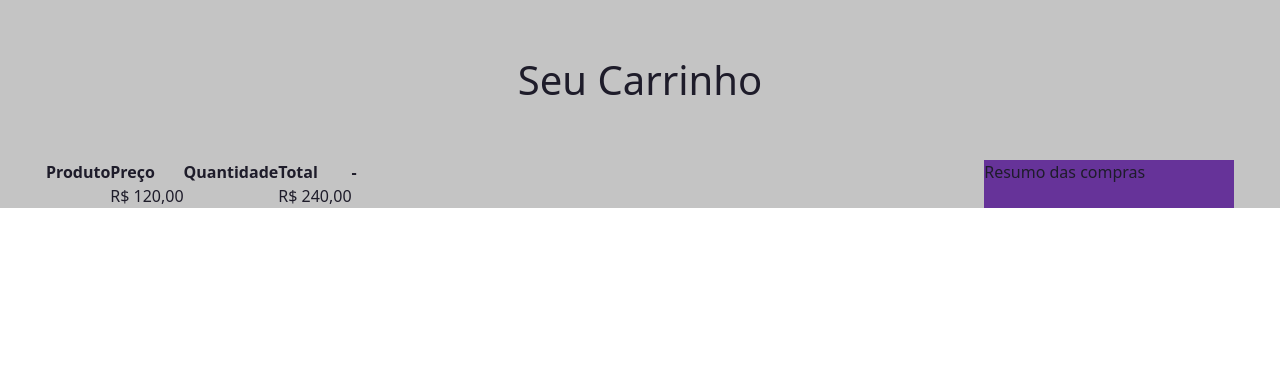
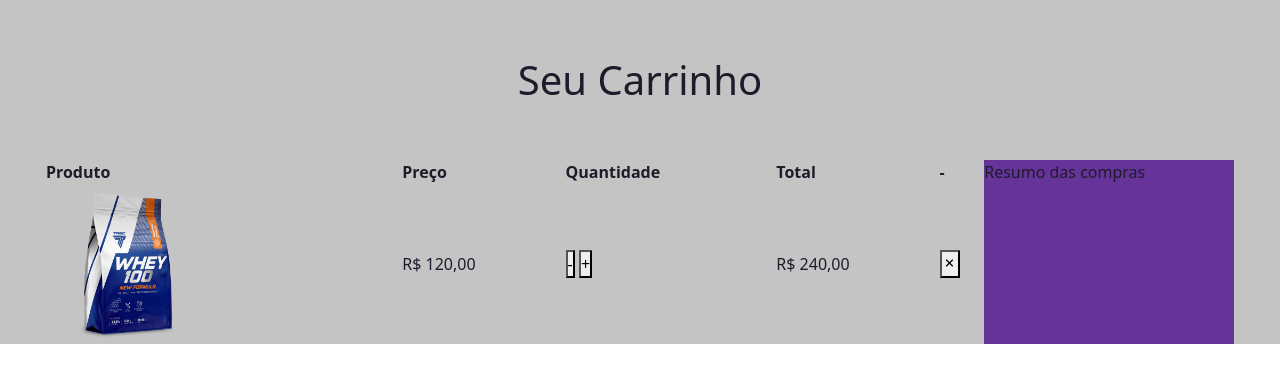
Before and after one commit to wheymarket-pucpr/wheymarket, a PHP site: page /carrinho.php in a window 1280 px wide; the page is wider, and only the part inside the window is pictured. Shown: the part 136-519 px from the top of that part. Run offline with PHP 8.4, Linux system fonts and the light colour scheme.

Commit message:
update carrinho

```diff
--- a/carrinho.php
+++ b/carrinho.php
@@ -40,11 +40,23 @@ session_start();
                 </tr>
                 </thead>
                 <tbody>
-                <td></td>
+                <td>
+                    <img class="product-image" src="./src/img/wheyn.webp">
+                </td>
                 <td>R$ 120,00</td>
-                <td></td>
+                <td>
+                    <div class="qty">
+                        <button>-</button>
+                        <span></span>
+                        <button>+</button>
+                    </div>
+                </td>
                 <td>R$ 240,00</td>
-                <td></td>
+                <td>
+                    <button>
+                        <i class='bx bx-x'></i>
+                    </button>
+                </td>
                 </tbody>
             </table>
         </section>
--- a/css/carrinho.css
+++ b/css/carrinho.css
@@ -28,3 +28,11 @@ main{
     min-width: 15.62rem;
 
 }
+
+.product-image {
+    max-width: 10rem;
+}
+
+table {
+    width: 100%;
+}
--- a/htmlhead.php
+++ b/htmlhead.php
@@ -4,6 +4,7 @@
     <meta name="viewport" content="width=device-width, initial-scale=1.0">
     <link href="https://cdn.jsdelivr.net/npm/bootstrap@5.3.0-alpha3/dist/css/bootstrap.min.css" rel="stylesheet"
           integrity="sha384-KK94CHFLLe+nY2dmCWGMq91rCGa5gtU4mk92HdvYe+M/SXH301p5ILy+dN9+nJOZ" crossorigin="anonymous">
+    <link href='https://unpkg.com/boxicons@2.1.4/css/boxicons.min.css' rel='stylesheet'>
     <script src="https://cdn.jsdelivr.net/npm/@popperjs/core@2.11.7/dist/umd/popper.min.js"
             integrity="sha384-zYPOMqeu1DAVkHiLqWBUTcbYfZ8osu1Nd6Z89ify25QV9guujx43ITvfi12/QExE"
             crossorigin="anonymous"></script>
```
Also changed, not shown: src/img/wheyn.webp (added).
